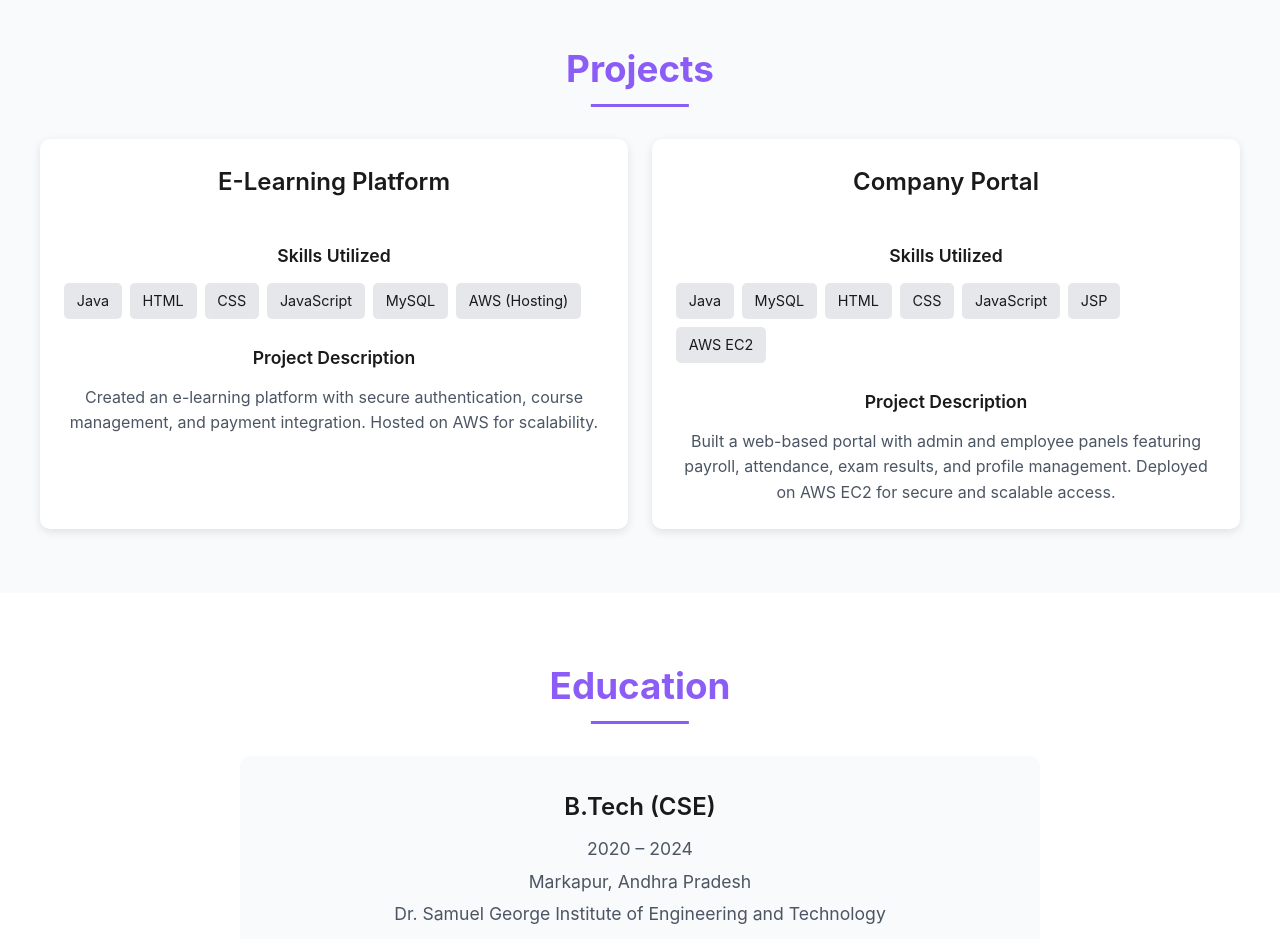
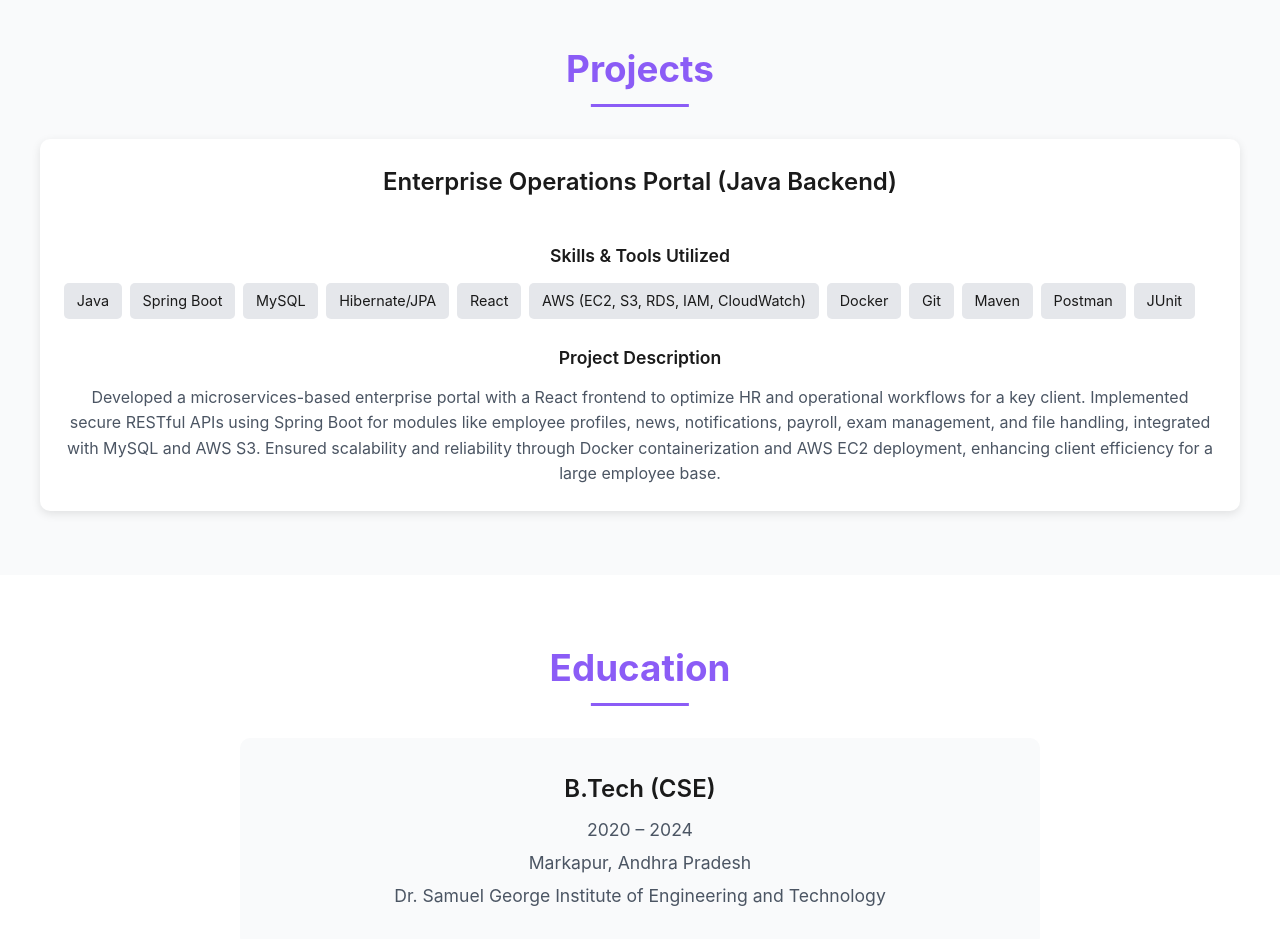
Before and after one commit to prasadreddy9916/portfolio., a plain HTML site: page index.html in a window 1280 px wide. Shown: the part 2340-3279 px from the top of the page. Drawn offline with nearby package versions, Linux system fonts and the light colour scheme.

Commit message:
Update index.html

```diff
--- a/index.html
+++ b/index.html
@@ -196,40 +196,26 @@
         <h1 class="projects-title section-heading">Projects</h1>
         <div class="projects-container">
             <div class="project-card" data-aos="fade-up">
-                        <h2 class="project-title">E-Learning Platform</h2>
+                <h2 class="project-title">Enterprise Operations Portal (Java Backend)</h2>
                 <div class="project-skills">
-                            <h3>Skills Utilized</h3>
+                    <h3>Skills & Tools Utilized</h3>
                     <ul>
                         <li>Java</li>
-                                <li>HTML</li>
-                                <li>CSS</li>
-                                <li>JavaScript</li>
+                        <li>Spring Boot</li>
                         <li>MySQL</li>
-                                <li>AWS (Hosting)</li>
+                        <li>Hibernate/JPA</li>
+                        <li>React</li>
+                        <li>AWS (EC2, S3, RDS, IAM, CloudWatch)</li>
+                        <li>Docker</li>
+                        <li>Git</li>
+                        <li>Maven</li>
+                        <li>Postman</li>
+                        <li>JUnit</li>
                     </ul>
                 </div>
                 <div class="project-description">
                     <h3>Project Description</h3>
-                            <p>Created an e-learning platform with secure authentication, course management, and payment integration. Hosted on AWS for scalability.</p>
-                        </div>
-                    </div>
-                    <div class="project-card" data-aos="fade-up" data-aos-delay="100">
-                        <h2 class="project-title">Company Portal</h2>
-                        <div class="project-skills">
-                            <h3>Skills Utilized</h3>
-                            <ul>
-                                <li>Java</li>
-                                <li>MySQL</li>
-                                <li>HTML</li>
-                                <li>CSS</li>
-                                <li>JavaScript</li>
-                                <li>JSP</li>
-                                <li>AWS EC2</li>
-                            </ul>
-                        </div>
-                        <div class="project-description">
-                            <h3>Project Description</h3>
-                            <p>Built a web-based portal with admin and employee panels featuring payroll, attendance, exam results, and profile management. Deployed on AWS EC2 for secure and scalable access.</p>
+                    <p>Developed a microservices-based enterprise portal with a React frontend to optimize HR and operational workflows for a key client. Implemented secure RESTful APIs using Spring Boot for modules like employee profiles, news, notifications, payroll, exam management, and file handling, integrated with MySQL and AWS S3. Ensured scalability and reliability through Docker containerization and AWS EC2 deployment, enhancing client efficiency for a large employee base.</p>
                 </div>
             </div>
         </div>
```
Lines whose indentation alone changed are shown as unchanged.
